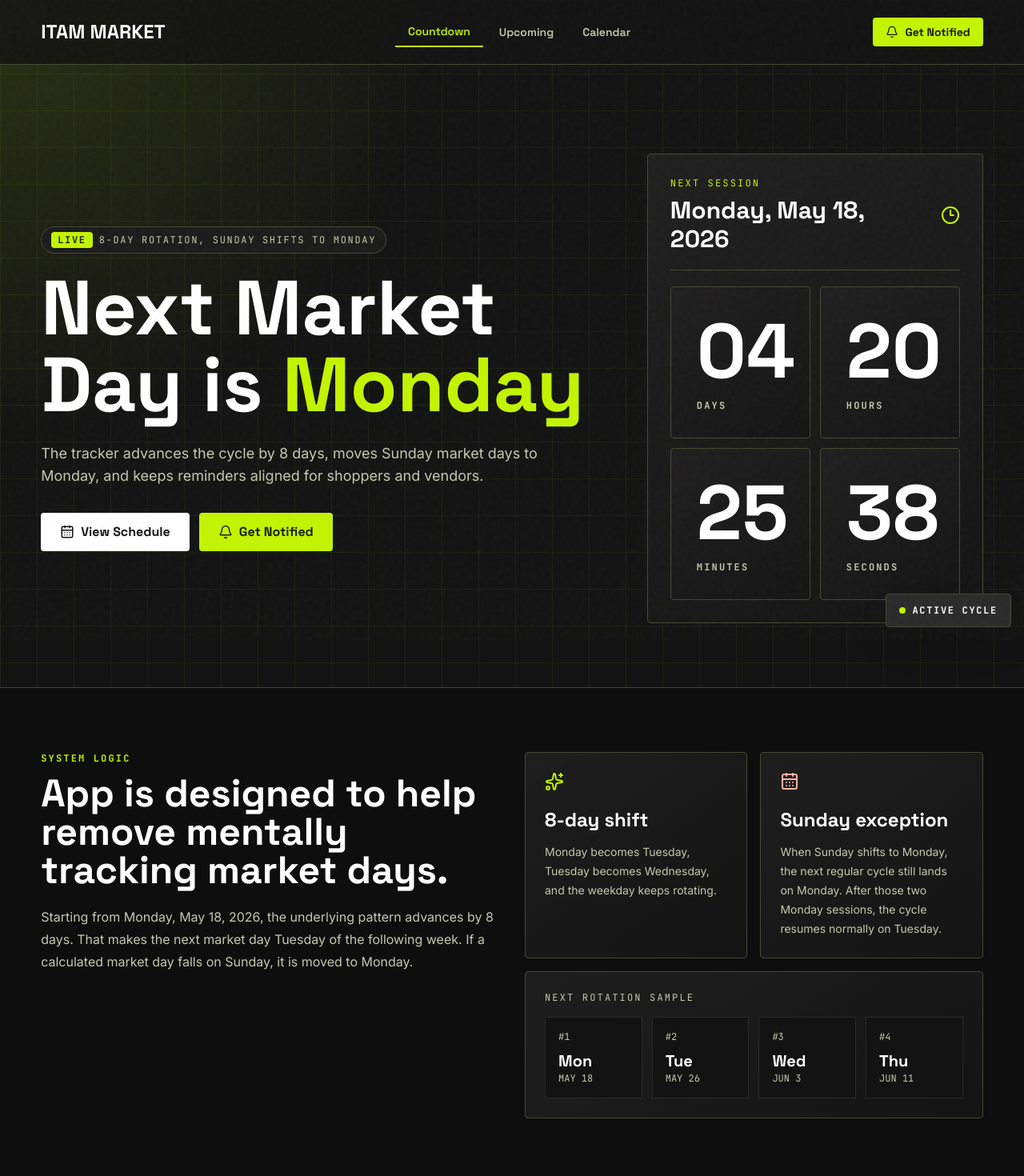
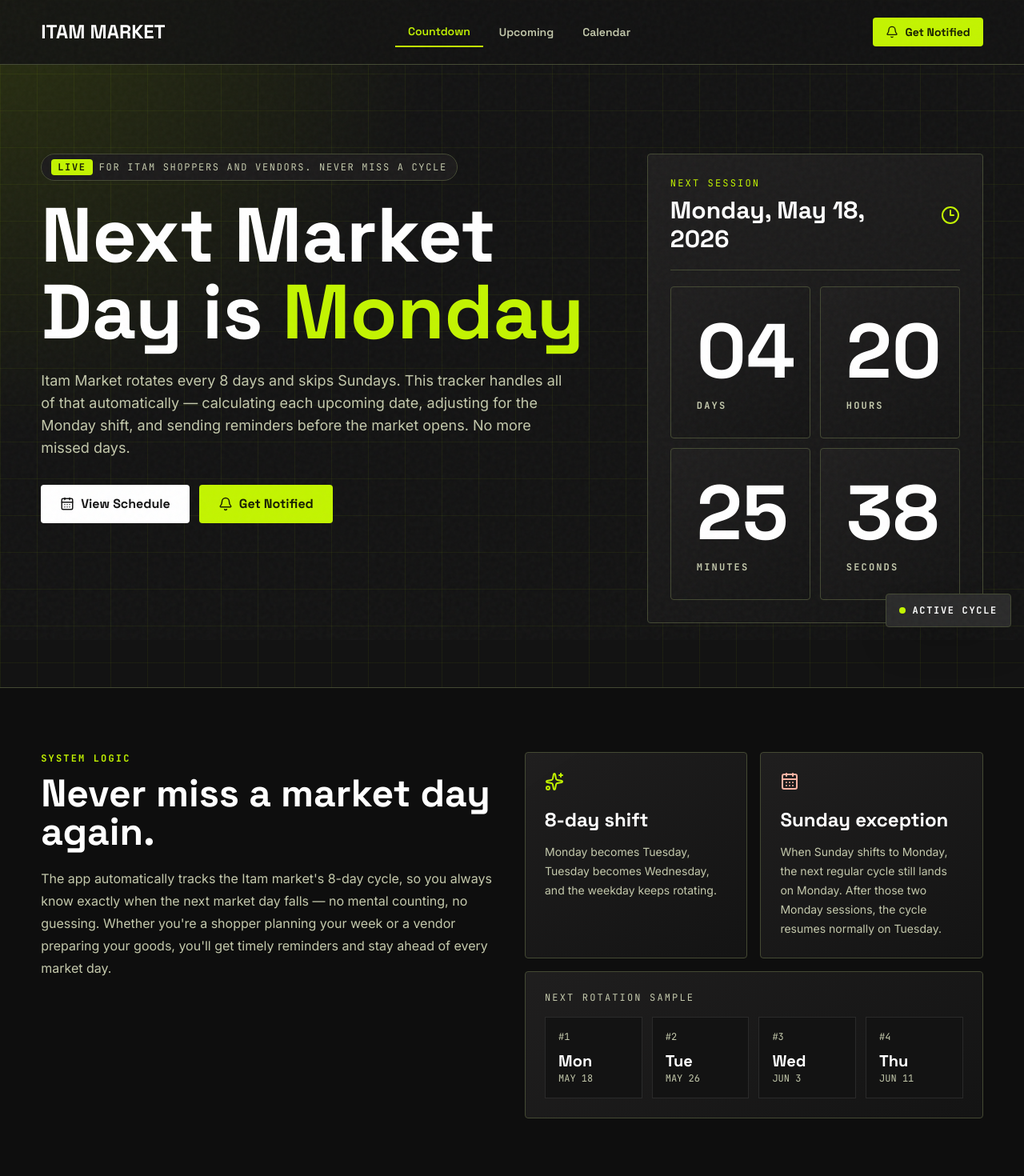
Before and after one commit to freedomszn/itam-market-days-tracker, a React (Vite) app: page / in a window 1280 px wide. Shown: the top 1470 px of the page at 80% size. Built offline with nearby package versions, Linux system fonts and the light colour scheme.

Commit message:
landing page rebranding

```diff
--- a/src/App.jsx
+++ b/src/App.jsx
@@ -135,11 +135,11 @@ function Hero({ nextMarketDay, todayMarketDay, countdown, onNotify }) {
 
   return (
     <section id="countdown" className="hero-grid border-b border-line pt-20 sm:pt-28">
-      <div className="section-shell grid min-h-[calc(100svh-4rem)] content-center gap-6 py-8 sm:gap-10 sm:py-12 lg:grid-cols-[minmax(0,1fr)_420px] lg:items-center lg:py-20">
+      <div className="section-shell grid min-h-[calc(100svh-4rem)] content-center gap-6 py-8 sm:gap-10 sm:py-12 lg:grid-cols-[minmax(0,1fr)_420px] lg:items-start lg:py-20">
         <div className="min-w-0">
           <div className="mb-4 inline-flex max-w-full items-center gap-2 rounded-full border border-line bg-panel px-3 py-1.5 font-mono text-[10px] uppercase tracking-[0.1em] text-muted sm:mb-5 sm:text-xs sm:tracking-[0.14em]">
             <span className="rounded bg-lime px-2 py-0.5 font-bold text-lime-ink">Live</span>
-            <span className="truncate">8-day rotation, Sunday shifts to Monday</span>
+            <span className="truncate">For Itam shoppers and vendors. Never miss a cycle</span>
           </div>
           <h1 className="max-w-5xl text-balance font-display text-[clamp(2.35rem,12vw,5rem)] font-bold leading-[1] tracking-normal text-white sm:text-6xl lg:text-7xl xl:text-8xl">
             {isMarketDayToday ? (
@@ -154,8 +154,7 @@ function Hero({ nextMarketDay, todayMarketDay, countdown, onNotify }) {
             )}
           </h1>
           <p className="mt-4 max-w-2xl text-sm leading-6 text-muted sm:mt-6 sm:text-lg sm:leading-7">
-            The tracker advances the cycle by 8 days,
-            moves Sunday market days to Monday, and keeps reminders aligned for shoppers and vendors.
+            Itam Market rotates every 8 days and skips Sundays. This tracker handles all of that automatically — calculating each upcoming date, adjusting for the Monday shift, and sending reminders before the market opens. No more missed days.
           </p>
 
           <div className="mt-6 flex flex-col gap-3 sm:mt-8 sm:flex-row">
@@ -221,12 +220,10 @@ function LogicSection({ marketDays }) {
         <div>
           <p className="font-mono text-xs font-bold uppercase tracking-[0.18em] text-lime">System Logic</p>
           <h2 className="mt-3 max-w-2xl font-display text-3xl font-bold text-white sm:text-5xl">
-            App is designed to help remove mentally tracking market days.
+            Never miss a market day again.
           </h2>
           <p className="mt-5 max-w-2xl leading-7 text-muted">
-            Starting from Monday, May 18, 2026, the underlying pattern advances by 8 days.
-            That makes the next market day Tuesday of the following week. If a calculated
-            market day falls on Sunday, it is moved to Monday.
+            The app automatically tracks the Itam market's 8-day cycle, so you always know exactly when the next market day falls — no mental counting, no guessing. Whether you're a shopper planning your week or a vendor preparing your goods, you'll get timely reminders and stay ahead of every market day.
           </p>
         </div>
 
```
